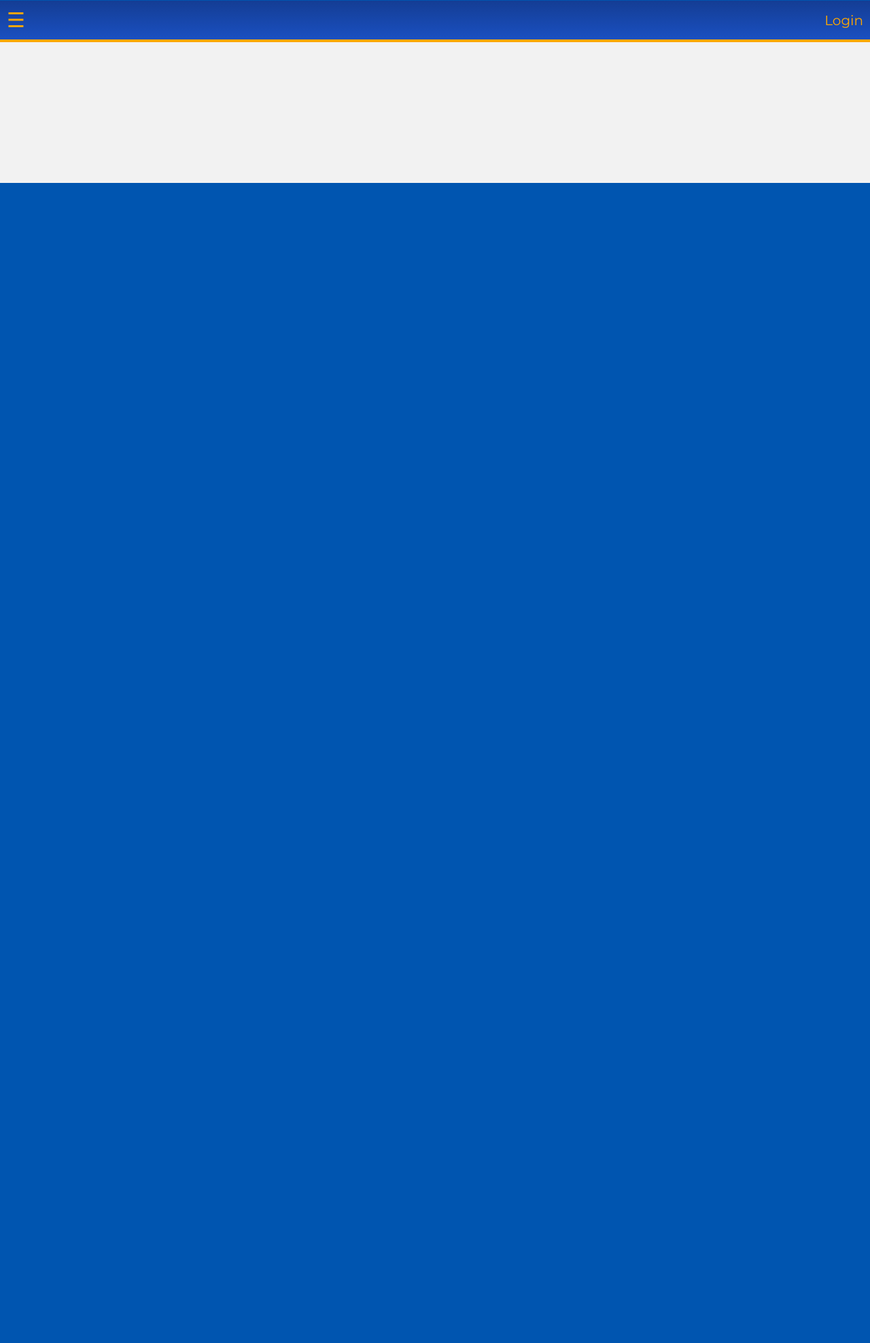
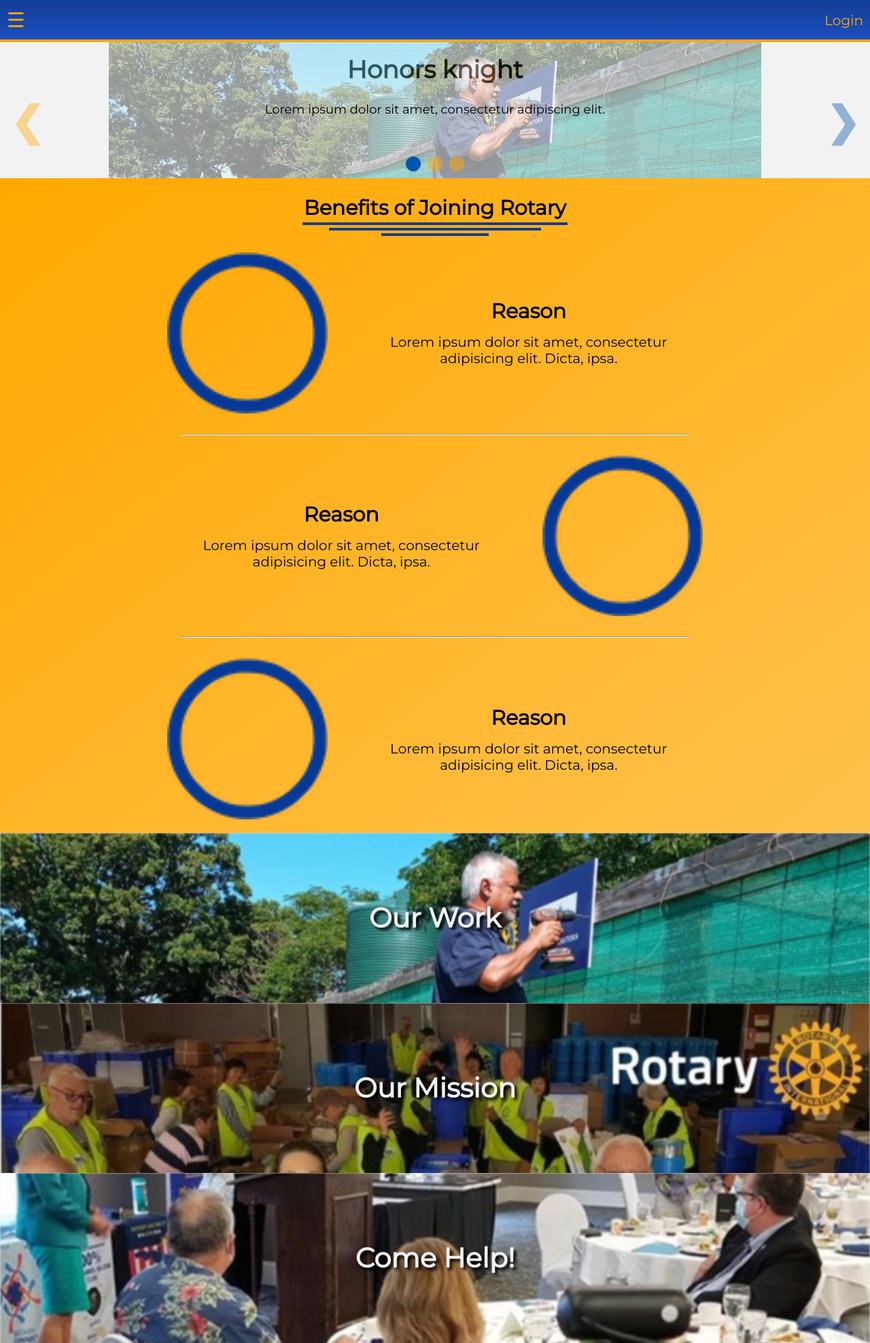
Before and after one commit to andosgee/Rotary, a PHP site: page / in a window 1280 px wide. Shown: the part 531-2506 px from the top of the page at 68% size. Before the commit the page ends 800 px from the top, so only its background shows below. Run offline with PHP 8.4, Linux system fonts and the light colour scheme; data comes from the database, SQL or seed files in the repository.

Commit message:
Added content to index.php

```diff
--- a/css/style.css
+++ b/css/style.css
@@ -26,7 +26,7 @@ a {
 
 .solid {
   /*Fixes hr tags used in flex boxes */
-  width: 100%;
+  width: 90%;
   border: 1px solid inherit;
 }
 
@@ -394,4 +394,142 @@ a {
   width: 35%;
 }
 
+.join-rotary {
+  background-image: linear-gradient(to bottom right, #FFA800, #ffc24d);
+  align-items: center;
+  text-align: center;
+  cursor: pointer;
+}
+
+.join-rotary__heading {
+  align-items: center;
+  padding: 0 1em;
+}
+
+.join-rotary__title {
+  font-weight: 700;
+  margin-bottom: 0.1em;
+}
+
+.join-rotary__underline {
+  border: 0.1em solid #143D94;
+  margin-bottom: 0.2em;
+  text-align: center;
+  width: 100%;
+}
+
+.join-rotary__underline:nth-of-type(2) {
+  width: 80%;
+}
+
+.join-rotary__underline:nth-of-type(3) {
+  width: 40%;
+}
+
+.join-rotary__column {
+  justify-content: space-between;
+  align-items: center;
+  padding: 1em;
+}
+
+.join-rotary__column:nth-of-type(2n) {
+  flex-direction: row-reverse;
+}
+
+.join-rotary__image {
+  width: 30%;
+}
+
+.join-rotary__content {
+  width: 60%;
+  margin: 0 1em;
+}
+
+.join-rotary__subheading {
+  font-size: 1.5em;
+  margin: 0;
+  margin-bottom: 0.5em;
+}
+
+.join-rotary__desc {
+  margin: 0;
+}
+
+.card-section {
+  width: 100%;
+}
+
+.card {
+  position: relative;
+  width: 100%;
+  height: 12.5rem;
+  overflow: hidden;
+  align-items: center;
+  justify-content: space-between;
+}
+
+.card__head, .card__body {
+  transition: width 0.6s ease-in-out;
+}
+
+.card__head {
+  height: 100%;
+  width: 100%;
+  overflow: hidden;
+}
+
+.card__image {
+  position: absolute;
+  top: 0;
+  width: 100%;
+  min-height: 100%;
+  vertical-align: middle;
+  filter: blur(1px);
+  z-index: -1;
+}
+
+.card__title {
+  font-size: 2em;
+  margin: 0;
+  text-align: center;
+  position: relative;
+  top: 40%;
+  color: #F2F2F2;
+  text-shadow: 0.1em 0.1em 0.1em #000000;
+}
+
+.card__body {
+  font-size: 0.8em;
+  overflow: hidden;
+  width: 0%;
+  height: 100%;
+  color: #F2F2F2;
+  background-color: #0055B0;
+}
+
+.card__content, .card__link {
+  padding: 0 0.8em;
+}
+
+.card__link {
+  color: #FFA800;
+}
+
+.card--expanded .card__head, .card--expanded .card__body {
+  width: 50%;
+}
+
+.card:nth-of-type(2n) {
+  flex-direction: row-reverse;
+}
+
+.card:nth-of-type(2n) .card__body {
+  color: #000000;
+  background-color: #FFA800;
+}
+
+.card:nth-of-type(2n) .card__link {
+  color: #0055B0;
+}
+
 /*# sourceMappingURL=style.css.map */
--- a/css/style.scss
+++ b/css/style.scss
@@ -27,7 +27,7 @@ a{
 }
 
 .solid{ /*Fixes hr tags used in flex boxes */
-  width: 100%;
+  width: 90%;
   border: 1px solid inherit;
 }
 
@@ -404,3 +404,140 @@ a{
     width: 35%;
   }
 }
+
+.join-rotary{
+  // margin-top: 2em;
+  background-image: linear-gradient(to bottom right,color_scheme('yellow'),lighten(color_scheme('yellow'),15));
+  align-items: center;
+  text-align: center;
+  cursor: pointer;
+
+  &__heading{
+    align-items: center;
+    padding: 0 1em;
+  }
+
+  &__title{
+    font-weight: 700;
+    margin-bottom: 0.1em;
+  }
+
+  &__underline{
+    border:0.1em solid color_scheme('dark blue');
+    margin-bottom: 0.2em;
+    text-align: center;
+    width: 100%;
+
+    &:nth-of-type(2){
+      width: 80%;
+    }
+
+    &:nth-of-type(3){
+      width: 40%;
+    }
+  }
+
+  &__column{
+    justify-content: space-between;
+    align-items: center;
+    padding:1em;
+
+    &:nth-of-type(2n){
+      flex-direction: row-reverse;
+    }
+  }
+
+  &__image{
+    width: 30%;
+  }
+
+  &__content{
+    width: 60%;
+    margin: 0 1em;
+  }
+
+  &__subheading{
+    font-size: 1.5em;
+    margin: 0;
+    margin-bottom: 0.5em;
+  }
+
+  &__desc{
+    margin:0;
+  }
+}
+
+.card-section{
+  width: 100%;
+}
+
+.card{
+  position: relative;
+  width: 100%;
+  height: 12.5rem;
+  overflow: hidden;
+  align-items: center;
+  justify-content: space-between;
+
+  &__head,&__body{
+    transition: width 0.6s ease-in-out;
+  }
+
+  &__head{
+    height: 100%;
+    width: 100%;
+    overflow: hidden;
+  }
+
+  &__image{
+    position: absolute;
+    top:0;
+    width: 100%;
+    min-height: 100%;
+    vertical-align: middle;
+    filter: blur(1px);
+    z-index: -1
+  }
+
+  &__title{
+    font-size: 2em;
+    margin:0;
+    text-align: center;
+    position: relative;
+    top:40%;
+    color: color_scheme('white');
+    text-shadow: 0.1em 0.1em 0.1em color_scheme('black');
+  }
+
+  &__body{
+    font-size: 0.8em;
+    overflow: hidden;
+    width: 0%;
+    height: 100%;
+    color: color_scheme('white');
+    background-color: color_scheme('light blue');
+  }
+
+  &__content, &__link{
+    padding: 0 0.8em;
+  }
+
+  &__link{
+    color: color_scheme('yellow');
+  }
+
+  &--expanded &__head, &--expanded &__body{
+    width: 50%;
+  }
+
+  &:nth-of-type(2n){
+    flex-direction: row-reverse;
+    & .card__body{
+      color: color_scheme('black');
+      background-color: color_scheme('yellow');
+    }
+    & .card__link{
+      color: color_scheme('light blue');
+    }
+  }
+}
--- /dev/null
+++ b/inc/index-cards.php
@@ -0,0 +1,41 @@
+<script src="./js/card-expand.js"></script>
+<div class="card-section column">
+  <div class="card row">
+    <div class="card__head" onclick="expandCard(1)">
+      <h3 class="card__title">Our Work</h3>
+      <img src="./media/articles/1.jpg" alt="Card Image" class="card__image">
+    </div>
+    <div class="card__body" onclick=(window.location.href='./articles.php')>
+      <p class="card__content">Lorem ipsum dolor sit amet, consectetur adipisicing elit. Aliquid quos officia vel dolores, voluptate fugiat
+      </p>
+
+      <a class="card__link" href="#">Learn More...</a>
+    </div>
+  </div>
+
+  <div class="card row">
+    <div class="card__head" onclick="expandCard(2)">
+      <h3 class="card__title">Our Mission</h3>
+      <img src="./media/articles/2.jpg" alt="Card Image" class="card__image">
+    </div>
+    <div class="card__body" onclick=(window.location.href='./articles.php')>
+      <p class="card__content">Lorem ipsum dolor sit amet, consectetur adipisicing elit. Aliquid quos officia vel dolores, voluptate fugiat
+      </p>
+
+      <a class="card__link" href="#">Learn More...</a>
+    </div>
+  </div>
+
+  <div class="card row">
+    <div class="card__head" onclick="expandCard(3)">
+      <h3 class="card__title">Come Help!</h3>
+      <img src="./media/articles/3.jpg" alt="Card Image" class="card__image">
+    </div>
+    <div class="card__body" onclick=(window.location.href='./articles.php')>
+      <p class="card__content">Lorem ipsum dolor sit amet, consectetur adipisicing elit. Aliquid quos officia vel dolores, voluptate fugiat
+      </p>
+
+      <a class="card__link" href="#">Learn More...</a>
+    </div>
+  </div>
+</div>
--- /dev/null
+++ b/inc/join-rotary.php
@@ -0,0 +1,39 @@
+<div class="join-rotary column">
+  <div class="join-rotary__heading column">
+    <h2 class="join-rotary__title">Benefits of Joining Rotary</h2>
+    <span class="join-rotary__underline"></span>
+    <span class="join-rotary__underline"></span>
+    <span class="join-rotary__underline"></span>
+  </div>
+
+  <div class="column">
+    <div class="join-rotary__column row" onclick=(window.location.href='#')>
+      <img class="join-rotary__image" src="./media/rotary-join-template.png" alt="Image">
+      <div class="join-rotary__content column">
+        <h3 class="join-rotary__subheading">Reason</h3>
+        <p class="join-rotary__desc">Lorem ipsum dolor sit amet, consectetur adipisicing elit. Dicta, ipsa.</p>
+      </div>
+    </div>
+
+    <hr class="solid">
+
+    <div class="join-rotary__column row" onclick=(window.location.href='#')>
+      <img class="join-rotary__image" src="./media/rotary-join-template.png" alt="Image">
+      <div class="join-rotary__content column">
+        <h3 class="join-rotary__subheading">Reason</h3>
+        <p class="join-rotary__desc">Lorem ipsum dolor sit amet, consectetur adipisicing elit. Dicta, ipsa.</p>
+      </div>
+    </div>
+
+    <hr class="solid">
+
+    <div class="join-rotary__column row" onclick=(window.location.href='#')>
+      <img class="join-rotary__image" src="./media/rotary-join-template.png" alt="Image">
+      <div class="join-rotary__content column">
+        <h3 class="join-rotary__subheading">Reason</h3>
+        <p class="join-rotary__desc">Lorem ipsum dolor sit amet, consectetur adipisicing elit. Dicta, ipsa.</p>
+      </div>
+    </div>
+
+  </div>
+</div>
--- a/index.php
+++ b/index.php
@@ -4,6 +4,9 @@
 <body>
   <?php include './inc/title.php'; ?>
   <?php include "./inc/nav.php"; ?>
+  <?php include './inc/marquee.php'; ?>
+  <?php include './inc/join-rotary.php'; ?>
+  <?php include './inc/index-cards.php'; ?>
   <?php include './inc/footer.php'; ?>
 </body>
 </html>
--- /dev/null
+++ b/js/card-expand.js
@@ -0,0 +1,5 @@
+function expandCard(n) { //Card Expand
+  //n = number card on page
+  var card = document.getElementsByClassName("card");
+  card[n-1].classList.toggle("card--expanded");
+}
```
Also changed, not shown: media/rotary-join-template.png (added), 1 other file.
